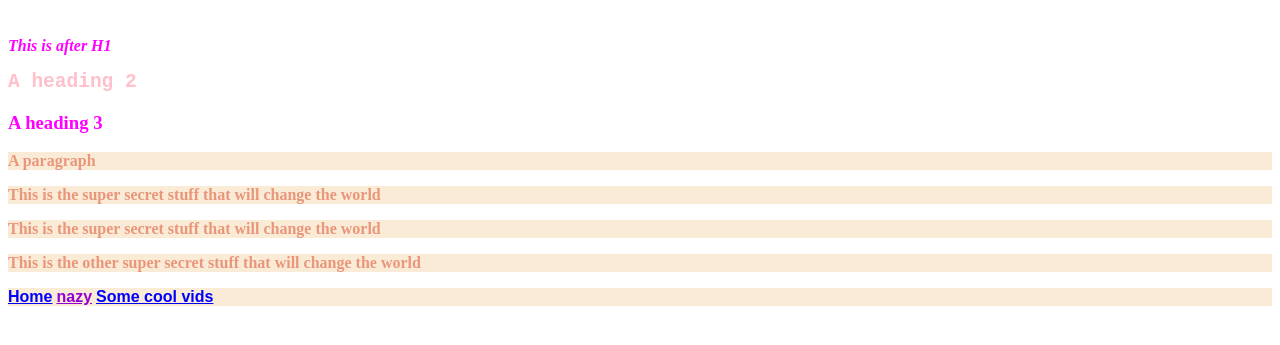
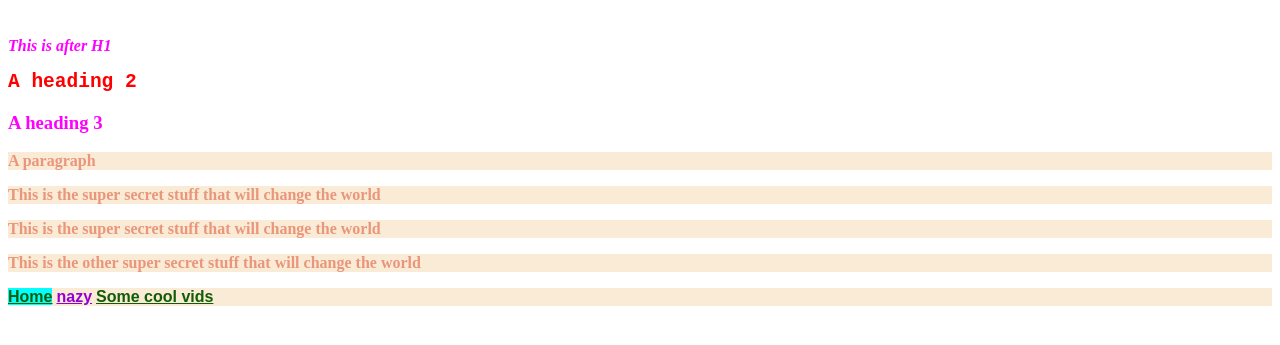
Before and after one commit to zknight0/assignment1, a plain HTML site: page index.html in a window 1280 px wide. Shown: the part 61-406 px from the top of the page. Drawn offline with Linux system fonts and the light colour scheme.

Commit message:
added class and color stuff

```diff
--- a/css/styles.css
+++ b/css/styles.css
@@ -15,8 +15,12 @@ a {
 }
 
 h1 {
-        color: green;
-        font-family: "arial";
+    color: green;
+    font-family: "arial";
+}
+
+.guchi {
+    background-color: aqua
 }
 
 h2 {
@@ -26,5 +30,6 @@ h2 {
 
 p {
     color: darkgoldenrod;
-    background-color: antiquewhite
+    font-size: 12pt;
+    background-color: antiquewhite;
 }
--- a/index.html
+++ b/index.html
@@ -7,30 +7,33 @@
 
     <style>
         p {
-    color : darksalmon;
+            color: darksalmon;
         }
+
         a {
-            color: blue;
+            color: #135c06;
             font-family: fantasy
         }
+
         p {
             font-family: serif;
             font-weight: 600
         }
-
     </style>
 
 </head>
+
 <body>
     <h1 style="color : blue;">A heading 1</h1><br><strong><em>This is after H1</em></strong>
-    <h2 style="color : pink;">A heading 2</h2>
+    <h2 style="color : #ff0000;">A heading 2</h2>
     <h3>A heading 3</h3>
     <p>A paragraph</p>
     <p>This is the super secret stuff that will change the world</p>
     <p>This is the super secret stuff that will change the world</p>
-    <p>This is the other super secret stuff that will change the world<p/>
-    <a href="index.html">Home</a>
-    <a href="https://www.naz.edu" target="_blank" style="color: darkviolet;">nazy</a>
-    <a href="https://www.youtube.com" target="_blank">Some cool vids</a>
+    <p>This is the other super secret stuff that will change the world
+        <p/>
+        <a href="index.html" class="guchi">Home</a>
+        <a href="https://www.naz.edu" target="_blank" style="color: darkviolet;">nazy</a>
+        <a href="https://www.youtube.com" target="_blank">Some cool vids</a>
 </body>
 </html>
```
